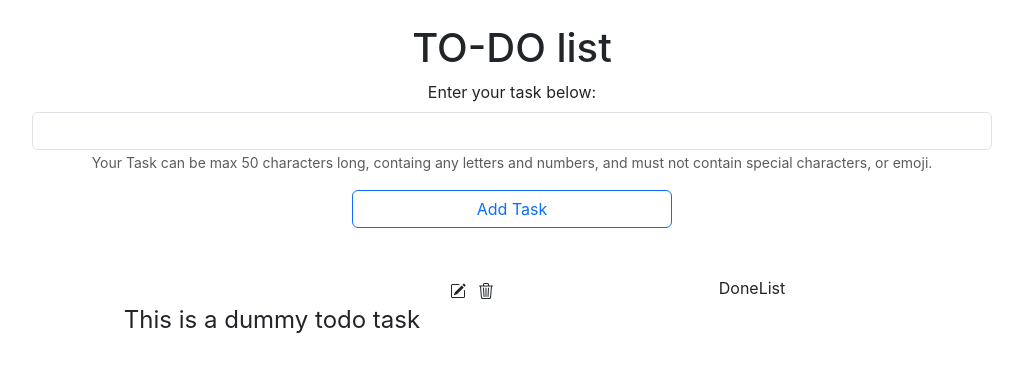
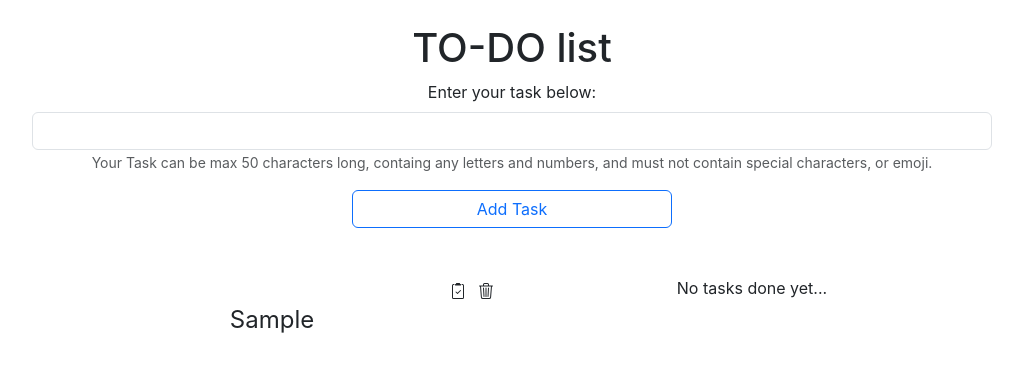
Before and after one commit to sanjayBahadur/react-mini-project-Todolist-, a React (Create React App) app: page / in a window 1280 px wide. Both pictures are taken after typing "Sample" into the empty fields and a click on the button "Add Task". Shown: the top 372 px of the page, without its empty margins (128-1151 px from the left). Built offline with nearby package versions, Linux system fonts and the light colour scheme.

Commit message:
todo list + done list complete

```diff
--- a/src/App.js
+++ b/src/App.js
@@ -6,10 +6,11 @@ import DoneList from "./Components/DoneList/DoneList";
 
 function App() {
   const [todo, setTodo] = useState([]);
+  const [doneList, setDone] = useState([]);
 
   useEffect(() => {
-    console.log(todo);
-  }, [todo]);
+    console.log(doneList);
+  }, [doneList]);
 
   return (
     <div className="App">
@@ -17,10 +18,10 @@ function App() {
       <div className="container mt-5 mx-auto w-75">
         <div className="row mt-4">
           <div className="col">
-            <TodoList />
+            <TodoList todos={todo} setTodo={setTodo} setDone={setDone} doneList={doneList} />
           </div>
           <div className="col">
-            <DoneList />
+            <DoneList dones={doneList} setDone={setDone}/>
           </div>
         </div>
       </div>
--- a/src/Components/DoneList/DoneList.js
+++ b/src/Components/DoneList/DoneList.js
@@ -1,7 +1,31 @@
 import React from "react";
+import TodoCard from "../TodoCard/TodoCard";
 
-const DoneList = () => {
-  return <div>DoneList</div>;
+const DoneList = ({dones, setDone}) => {
+    const cardGenerator = () => {
+        if (!dones || dones.length === 0) {
+          return <div>No tasks done yet...</div>;
+        } else {
+          return dones.map((done, index) => {
+            return (
+              <TodoCard
+                id={index}
+                key={`done-"${index}`}
+                task={done}
+                handleDelete={handleDelete}
+                isDone={true}
+              />
+            );
+          });
+        }
+      };
+
+      const handleDelete = (indexToDelete) => {
+        const updatedDones = dones.filter((_, index) => index !== indexToDelete);
+        setDone([...updatedDones]);
+      };
+
+      return <>{cardGenerator()}</>;
 };
 
 export default DoneList;
--- a/src/Components/TodoCard/TodoCard.js
+++ b/src/Components/TodoCard/TodoCard.js
@@ -11,33 +11,36 @@ const cleanButton = {
   outline: "inherit",
 };
 
-const TodoCard = () => {
+const TodoCard = ({ task, handleDelete, id, isDone, handleAdd }) => {
   return (
     <>
       <div className="d-flex justify-content-end">
-      <button style={cleanButton}>
+        {!isDone ? (
+          <button style={cleanButton} onClick={()=> handleAdd(task, id, handleDelete) }>
             <svg
               xmlns="http://www.w3.org/2000/svg"
               width="16"
               height="16"
               fill="currentColor"
-          class="bi bi-pencil-square"
+              className="bi bi-clipboard2-check"
               viewBox="0 0 16 16"
             >
-          <path d="M15.502 1.94a.5.5 0 0 1 0 .706L14.459 3.69l-2-2L13.502.646a.5.5 0 0 1 .707 0l1.293 1.293zm-1.75 2.456-2-2L4.939 9.21a.5.5 0 0 0-.121.196l-.805 2.414a.25.25 0 0 0 .316.316l2.414-.805a.5.5 0 0 0 .196-.12l6.813-6.814z" />
-          <path
-            fill-rule="evenodd"
-            d="M1 13.5A1.5 1.5 0 0 0 2.5 15h11a1.5 1.5 0 0 0 1.5-1.5v-6a.5.5 0 0 0-1 0v6a.5.5 0 0 1-.5.5h-11a.5.5 0 0 1-.5-.5v-11a.5.5 0 0 1 .5-.5H9a.5.5 0 0 0 0-1H2.5A1.5 1.5 0 0 0 1 2.5z"
-          />
+              <path d="M9.5 0a.5.5 0 0 1 .5.5.5.5 0 0 0 .5.5.5.5 0 0 1 .5.5V2a.5.5 0 0 1-.5.5h-5A.5.5 0 0 1 5 2v-.5a.5.5 0 0 1 .5-.5.5.5 0 0 0 .5-.5.5.5 0 0 1 .5-.5z" />
+              <path d="M3 2.5a.5.5 0 0 1 .5-.5H4a.5.5 0 0 0 0-1h-.5A1.5 1.5 0 0 0 2 2.5v12A1.5 1.5 0 0 0 3.5 16h9a1.5 1.5 0 0 0 1.5-1.5v-12A1.5 1.5 0 0 0 12.5 1H12a.5.5 0 0 0 0 1h.5a.5.5 0 0 1 .5.5v12a.5.5 0 0 1-.5.5h-9a.5.5 0 0 1-.5-.5z" />
+              <path d="M10.854 7.854a.5.5 0 0 0-.708-.708L7.5 9.793 6.354 8.646a.5.5 0 1 0-.708.708l1.5 1.5a.5.5 0 0 0 .708 0z" />
             </svg>
           </button>
-      <button style={cleanButton}>
+        ) : (
+          <div />
+        )}
+
+        <button style={cleanButton} onClick={() => handleDelete(id)}>
           <svg
             xmlns="http://www.w3.org/2000/svg"
             width="16"
             height="16"
             fill="currentColor"
-          class="bi bi-trash3"
+            className="bi bi-trash3"
             viewBox="0 0 16 16"
           >
             <path d="M6.5 1h3a.5.5 0 0 1 .5.5v1H6v-1a.5.5 0 0 1 .5-.5M11 2.5v-1A1.5 1.5 0 0 0 9.5 0h-3A1.5 1.5 0 0 0 5 1.5v1H1.5a.5.5 0 0 0 0 1h.538l.853 10.66A2 2 0 0 0 4.885 16h6.23a2 2 0 0 0 1.994-1.84l.853-10.66h.538a.5.5 0 0 0 0-1zm1.958 1-.846 10.58a1 1 0 0 1-.997.92h-6.23a1 1 0 0 1-.997-.92L3.042 3.5zm-7.487 1a.5.5 0 0 1 .528.47l.5 8.5a.5.5 0 0 1-.998.06L5 5.03a.5.5 0 0 1 .47-.53Zm5.058 0a.5.5 0 0 1 .47.53l-.5 8.5a.5.5 0 1 1-.998-.06l.5-8.5a.5.5 0 0 1 .528-.47M8 4.5a.5.5 0 0 1 .5.5v8.5a.5.5 0 0 1-1 0V5a.5.5 0 0 1 .5-.5" />
@@ -45,7 +48,7 @@ const TodoCard = () => {
         </button>
       </div>
       <div>
-        <span className="fs-4">This is a dummy todo task</span>
+        <span className="fs-4">{task}</span>
       </div>
     </>
   );
--- a/src/Components/TodoList/TodoList.js
+++ b/src/Components/TodoList/TodoList.js
@@ -1,12 +1,38 @@
 import React from "react";
 import TodoCard from "../TodoCard/TodoCard";
 
-const TodoList = () => {
-  return (
-    <>
-      <TodoCard />
-    </>
-  );
+const TodoList = ({ todos, setTodo, setDone, doneList }) => {
+  const cardGenerator = () => {
+    if (!todos || todos.length === 0) {
+      return <div>Empty array</div>;
+    } else {
+      return todos.map((todo, index) => {
+        return (
+          <TodoCard
+            id={index}
+            key={`todo-"${index}`}
+            task={todo}
+            handleDelete={handleDelete}
+            handleAdd={handleAdd}
+            isDone={false}
+          />
+        );
+      });
+    }
+  };
+
+  const handleDelete = (indexToDelete) => {
+    const updatedTodo = todos.filter((_, index) => index !== indexToDelete);
+    setTodo([...updatedTodo]);
+  };
+
+  const handleAdd = (task, id, deleteTask) => {
+    deleteTask(id)
+    setDone([...doneList, task ])
+
+  };
+
+  return <>{cardGenerator()}</>;
 };
 
 export default TodoList;
```
Lines whose indentation alone changed are shown as unchanged.
